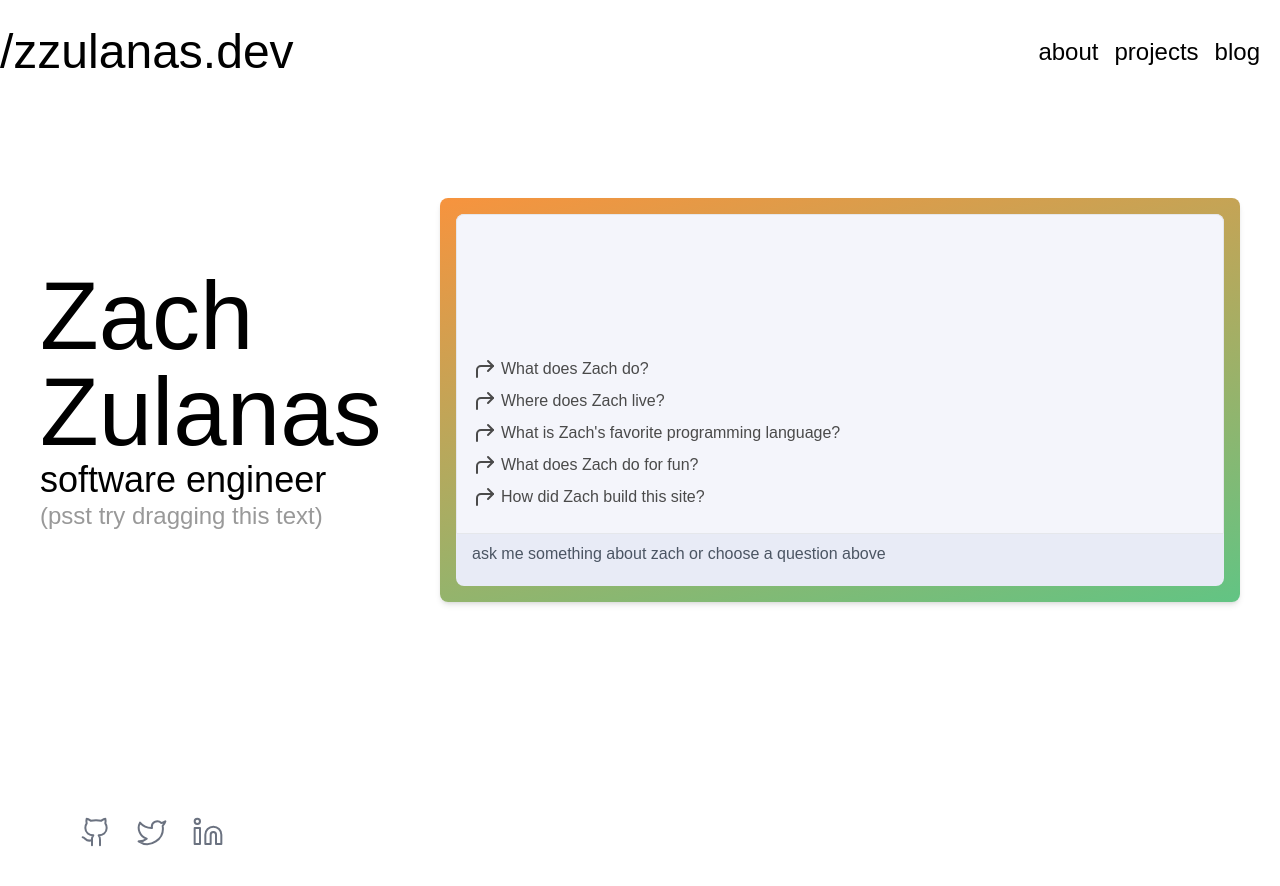
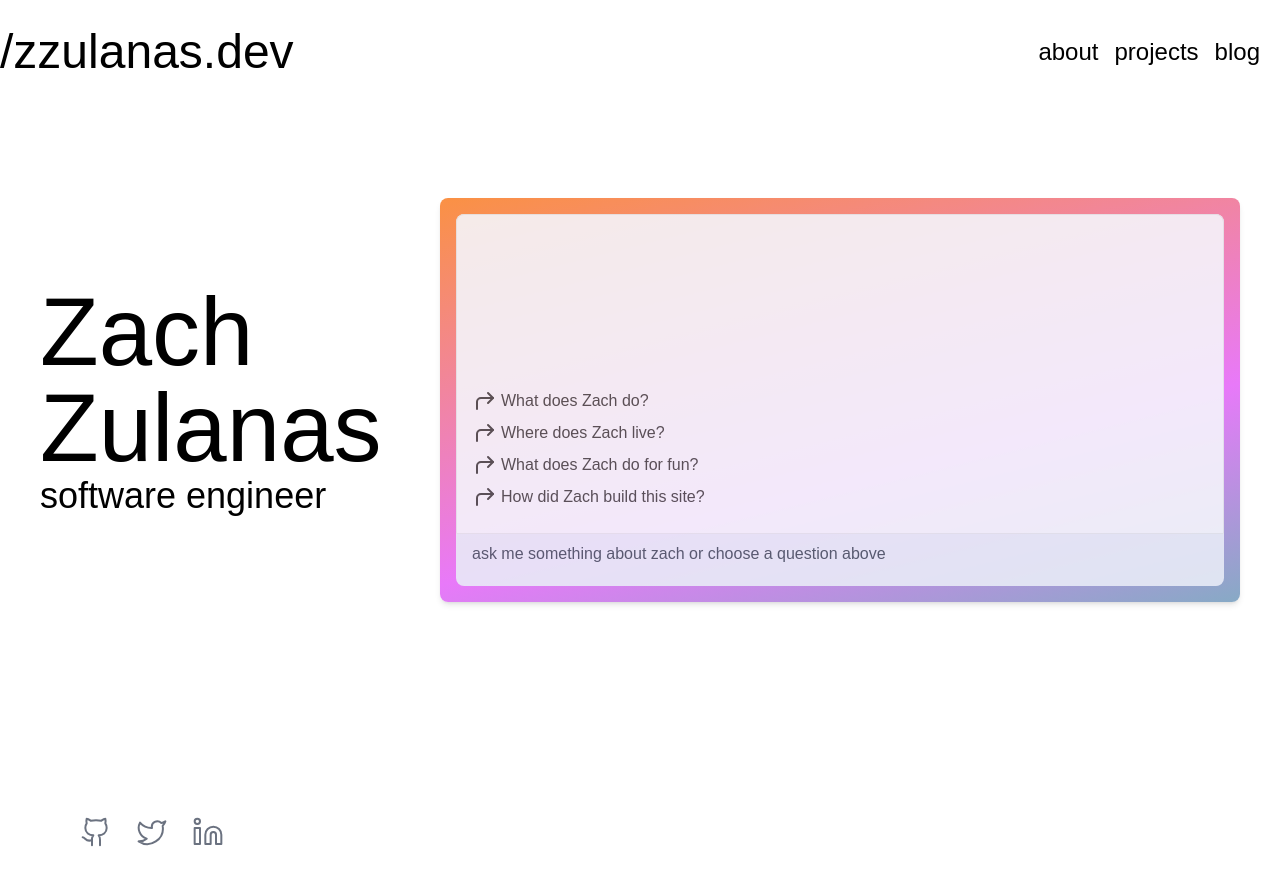
Before and after one commit to zzulanas/zzulanas.dev, a Next.js app: page / in a window 1280 px wide. Shown: the top 886 px of the page. Built offline with nearby package versions, Linux system fonts and the light colour scheme; a web font is replaced by a local one.

Commit message:
fix: conditional enable for input

```diff
--- a/app/page.tsx
+++ b/app/page.tsx
@@ -33,6 +33,7 @@ export default function Home() {
             dragEnabled={dragEnabled}
           />
         </h2>
+        {dragEnabled && (
           <h2 className="text-2xl text-grayscale-300">
             <DraggableText
               text={hint}
@@ -40,6 +41,7 @@ export default function Home() {
               dragEnabled={dragEnabled}
             />
           </h2>
+        )}
       </div>
       <div className="basis-2/3 flex items-stretch">
         <Chatty className="w-full h-full" dragEnabled={dragEnabled} />
--- a/components/Chatty.tsx
+++ b/components/Chatty.tsx
@@ -5,7 +5,7 @@ import cx from "classnames";
 import { BrainCog, CornerUpRight, UserCircle2 } from "lucide-react";
 import { motion } from "framer-motion";
 import { v4 } from "uuid";
-import { useId } from "react";
+import { useEffect, useId, useRef, useState } from "react";
 
 const inputStyle = {
   backgroundColor: "transparent",
@@ -18,21 +18,26 @@ interface ChatProps {
 
 export default function Chatty(props: ChatProps) {
   const chatId = useId();
+
   const { messages, input, handleInputChange, handleSubmit, isLoading } =
     useChat({
       api: "/api/search-func",
       body: {
         id: chatId,
       },
-      onResponse: (res) => {
-        console.log(res);
-      },
     });
+
+  const inputRef = useRef<HTMLInputElement>(null);
+
+  useEffect(() => {
+    if (!isLoading && inputRef.current) {
+      inputRef.current.focus();
+    }
+  }, [isLoading]);
 
   const templateQuestions = [
     "What does Zach do?",
     "Where does Zach live?",
-    "What is Zach's favorite programming language?",
     "What does Zach do for fun?",
     "How did Zach build this site?",
   ];
@@ -40,21 +45,30 @@ export default function Chatty(props: ChatProps) {
   return (
     <motion.div
       className={cx(
-        "overflow-auto p-4 w-full h-full rounded-lg shadow-md bg-gradient-to-br from-orange-400 to to-emerald-400 cursor-pointer active:cursor-grabbing",
+        "overflow-auto p-4 w-full h-full rounded-lg backdrop-blur-lg shadow-md bg-gradient-to-br from-orange-400 via-fuschia-400 to-emerald-400 cursor-pointer active:cursor-grabbing",
         props.className,
         isLoading ? "background-animate-thinking" : "background-animate-idle"
       )}
       drag={props.dragEnabled}
     >
-      <motion.div className="bg-blue-steel-100 rounded-lg">
+      <motion.div className="bg-blue-steel-100 rounded-lg opacity-90 ">
         <div className="overflow-auto h-80 w-full flex flex-col justify-end p-4 bg-blue-steel-50 border border-gray-200 rounded-t-lg cursor-default">
           {messages.length === 0 &&
             templateQuestions.map((q, idx) => (
-              <div className="text-grayscale-800" key={q + idx}>
+              <div className="text-grayscale-800 opacity-100" key={q + idx}>
                 <div className="mb-2 flex flex-row items-start">
-                  <div className="mr-1">
+                  <motion.div
+                    className="mr-1"
+                    whileHover={{
+                      scale: 1.2,
+                      transition: {
+                        duration: 0.2,
+                      },
+                    }}
+                    whileTap={{ scale: 0.9 }}
+                  >
                     <CornerUpRight />
-                  </div>
+                  </motion.div>
                   <div>{q}</div>
                 </div>
               </div>
@@ -86,10 +100,16 @@ export default function Chatty(props: ChatProps) {
         <form onSubmit={handleSubmit} className="justify-start">
           <input
             value={input}
-            placeholder="ask me something about zach or choose a question above"
+            placeholder={
+              "ask me something about zach" +
+              (messages.length === 0 ? " or choose a question above" : "")
+            }
             onChange={handleInputChange}
             style={inputStyle}
             className="w-full h-10 px-4 mb-3 text-base placeholder-gray-600 text-gray-700 border-0 rounded-lg hover:text-black-700 focus:outline-none"
+            disabled={isLoading}
+            autoFocus
+            ref={inputRef}
           />
         </form>
       </motion.div>
```
Lines whose indentation alone changed are shown as unchanged.
